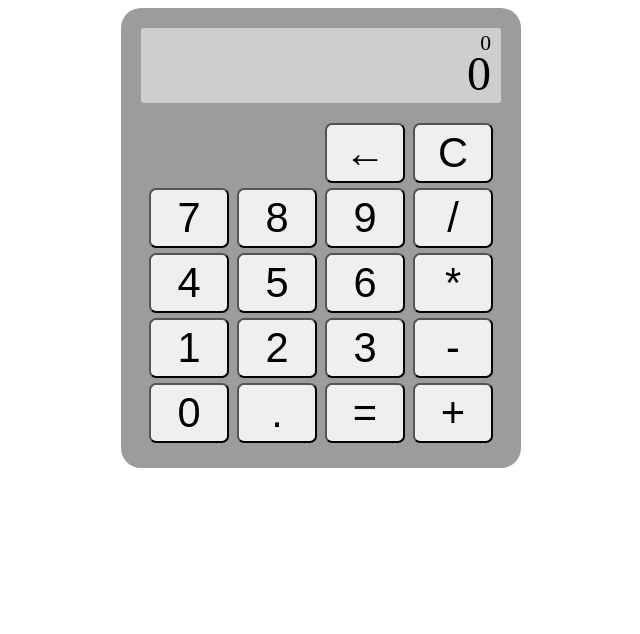
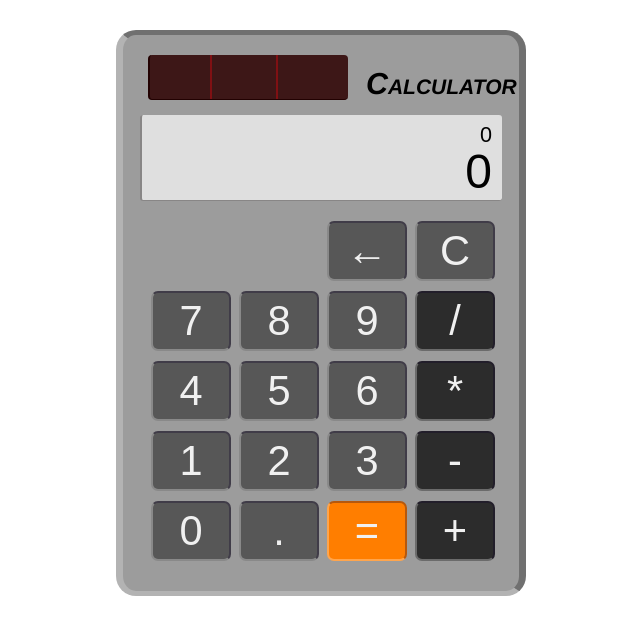
Before and after one commit to Flakari/calculator, a plain HTML site: page index.html in a window 1280 px wide. Shown: the whole page, without its empty margins (319-959 px from the left). Drawn offline with Linux system fonts and the light colour scheme.

Commit message:
Added sensor bar and logo, massively overhauled UI including text

```diff
--- a/index.html
+++ b/index.html
@@ -7,9 +7,18 @@
 </head>
 <body>
     <div id="calc-body">
+        <div id="sensor">
+            <div class="line"></div>
+            <div class="line"></div>
+        </div>
+
+        <div id="logo">
+            Calculator
+        </div>
+
         <div id="display">
             <p id="operator">0</p>
-            <p id="main">Hi</p>
+            <p id="main">0</p>
         </div>
         <div id="container">
             <div>
@@ -19,19 +28,19 @@
             <button data-button="7" data-key="55 103">7</button>
             <button data-button="8" data-key="56 104">8</button>
             <button data-button="9" data-key="57 105">9</button>
-            <button data-button="/" data-key="191 111">/</button><br>
+            <button data-button="/" data-key="191 111" class="operator">/</button><br>
             <button data-button="4" data-key="52 100">4</button>
             <button data-button="5" data-key="53 101">5</button>
             <button data-button="6" data-key="54 102">6</button>
-            <button data-button="*" data-key="106 88">*</button><br>
+            <button data-button="*" data-key="106 88" class="operator">*</button><br>
             <button data-button="1" data-key="49 97">1</button>
             <button data-button="2" data-key="50 98">2</button>
             <button data-button="3" data-key="51 99">3</button>
-            <button data-button="-" data-key="109 189">-</button><br>
+            <button data-button="-" data-key="109 189" class="operator">-</button><br>
             <button data-button="0" data-key="48 96">0</button>
             <button data-button="." data-key="190 110">.</button>
-            <button data-button="=" data-key="13 187">=</button>
-            <button data-button="+" data-key="107">+</button>
+            <button data-button="=" data-key="13 187" id="equals">=</button>
+            <button data-button="+" data-key="107" class="operator">+</button>
         </div>
     </div>
     <script type="text/javascript" src="scripts/script.js"></script>
--- a/scripts/script.js
+++ b/scripts/script.js
@@ -47,7 +47,7 @@ function calculate(button) {
             equals = false;
         }
 
-        if (calc.length < 14) {
+        if (calc.length < 12) {
             if (calc.includes('.') == true && button == '.') {
                 return;
             }
@@ -80,7 +80,7 @@ function calculate(button) {
                 return;
             }
             num = num.toString();
-            if (num.length >= 14) {
+            if (num.length >= 12) {
                 num = Number(num) .toPrecision(7);
             }
             calc = num.split('');
@@ -135,9 +135,20 @@ function calculate(button) {
 }
 
 button.forEach(calcKey => {
+
+});
+
+button.forEach(calcKey => {
+    calcKey.addEventListener('mousedown', function(e) {
+        e.target.classList.add('active');
+    });
+
+    calcKey.addEventListener('mouseup', function(e) {
+        e.target.classList.remove('active');
+    })
+
     calcKey.addEventListener('click', function(e) {
         calculate(e.target.getAttribute('data-button'));
-        console.log(e.target.getAttribute('data-button'));
     });
 });
 
--- a/styles/style.css
+++ b/styles/style.css
@@ -10,10 +10,20 @@ p {
 }
 
 #container button {
+    color: rgb(240, 240, 240);
+    font-family: Arial, Helvetica, sans-serif;
+    background-color: rgb(87, 87, 87);
+    outline: none;
+    box-sizing: border-box;
+    border: none;
+    border-top: 2px rgba(14, 0, 41, 0.3) solid;
+    border-right: 2px rgba(14, 0, 41, 0.3) solid;
+    border-left: 2px rgba(255, 255, 255, 0.3) solid;
+    border-bottom: 2px rgba(255, 255, 255, 0.3) solid;
     border-radius: 7px;
     margin-left: 2px;
     margin-right: 2px;
-    margin-bottom: 5px;
+    margin-bottom: 10px;
     height: 60px;
     width: 80px;
     font-size: 2.6em;
@@ -25,20 +35,26 @@ p {
     padding: 5px 10px;
     margin: auto;
     margin-bottom: 20px;
-    background-color: rgb(206, 206, 206);
+    background-color: rgb(223, 223, 223);
     width: 340px;
-    height: 65px;
+    height: 75px;
+    border-left: 2px #888686 solid;
+    border-bottom: 1px #888686 solid;
 }
 
 #display p {
-    font-family: 'digital-7';
+    font-family: Arial, Helvetica, sans-serif;
     text-align: right;
-    line-height: 0.8;
+    line-height: 0.9;
 }
 
 #display #operator {
     font-size: 0.45em;
-    line-height: 1;
+    line-height: 1.4;
+}
+
+#container #equals {
+    background-color: #ff7e00;
 }
 
 #container div {
@@ -49,9 +65,15 @@ p {
 }
 
 #calc-body {
+    box-sizing: border-box;
+    border-top: 5px rgb(112, 112, 112) solid;
+    border-right: 7px rgb(112, 112, 112) solid;
+    border-left: 7px rgb(179, 179, 179) solid;
+    border-bottom: 5px rgb(179, 179, 179) solid;
     background-color: rgb(156, 156, 156);
-    margin:auto;
-    width: 400px;
+    margin: auto;
+    margin-top: 30px;
+    width: 410px;
     padding-top: 20px;
     padding-bottom: 20px;
     border-radius: 20px;
@@ -60,3 +82,52 @@ p {
 #container div button {
     line-height: 0;
 }
+
+.active {
+    box-sizing: border-box;
+    border: none !important;
+    border-left: 3px rgba(14, 0, 41, 0.3) solid !important;
+    border-bottom: 3px rgba(14, 0, 41, 0.3) solid !important;
+    border-top: 3px rgba(255, 255, 255, 0.3) solid !important;
+    border-right: 3px rgba(255, 255, 255, 0.3) solid !important;
+    margin-bottom: -2px !important;
+    font-size: 2.5em !important;
+}
+
+#container .operator {
+    background-color: rgb(44, 44, 44);
+}
+
+#sensor {
+    border-radius: 4px;
+    box-sizing: border-box;
+    background-color: #3d1717;
+    border-bottom: 1px #220101 solid;
+    border-left: 2px #220101 solid;
+    width: 200px;
+    height: 45px;
+    margin-bottom: 15px;
+    position: relative;
+    left: 25px;
+    display: inline-block;
+}
+
+.line {
+    display: inline-block;
+    width: 2px;
+    height: 44px;
+    background-color: #801013;
+    margin-left: 60px;
+}
+
+#logo {
+    font-family: 'Franklin Gothic Medium', 'Arial Narrow', Arial, sans-serif;
+    font-size: 1.9em;
+    display: inline-block;
+    position: relative;
+    left: 39px;
+    bottom: 5px;
+    font-style: italic;
+    font-weight: bold;
+    font-variant: small-caps;
+}
```
